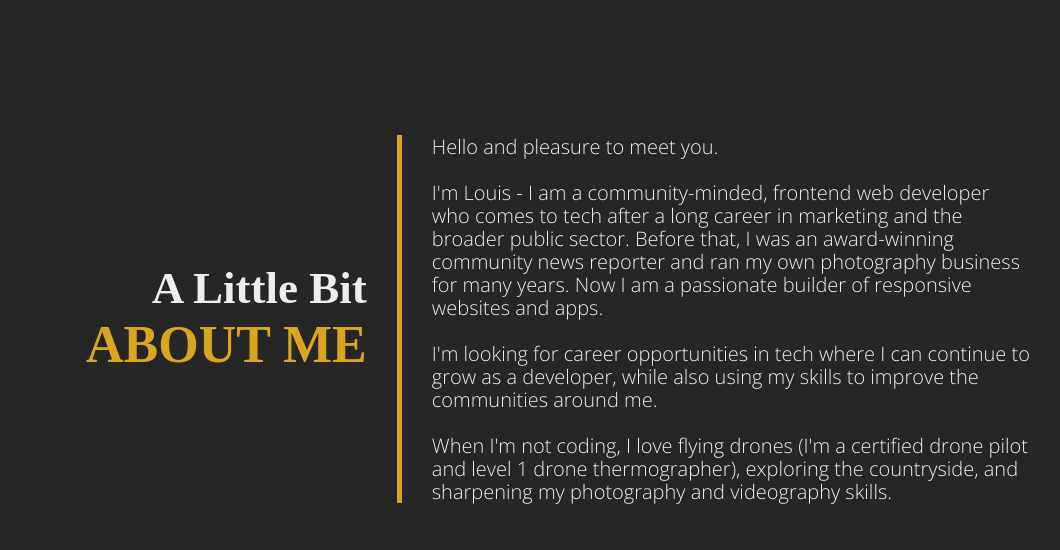
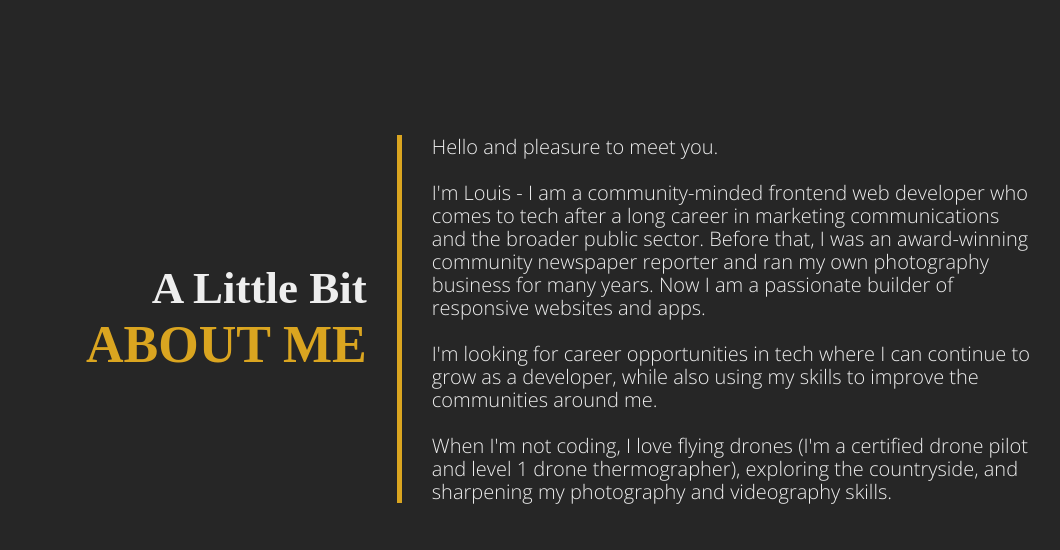
Before and after one commit to Louistam888/portfolioLouisTam, a plain HTML site: page index.html in a window 1280 px wide. Shown: the part 820-1370 px from the top of the page, without its empty margins (152-1212 px from the left). Drawn offline with Linux system fonts and the light colour scheme; a web font is replaced by a local one.

Commit message:
fixed wording in bio

```diff
--- a/index.html
+++ b/index.html
@@ -82,7 +82,7 @@
           <div class="aboutRight">
             <p class="mainText">Hello and pleasure to meet you.
 
-            I'm Louis - I am a community-minded, frontend web developer who comes to tech after a long career in marketing and the broader public sector. Before that, I was an award-winning community news reporter and ran my own photography business for many years. Now I am a passionate builder of responsive websites and apps.
+            I'm Louis - I am a community-minded frontend web developer who comes to tech after a long career in marketing communications and the broader public sector. Before that, I was an award-winning community newspaper reporter and ran my own photography business for many years. Now I am a passionate builder of responsive websites and apps.
 
             I'm looking for career opportunities in tech where I can continue to grow as a developer, while also using my skills to improve the communities around me.
 
```
Also changed, not shown: 1 other file.
